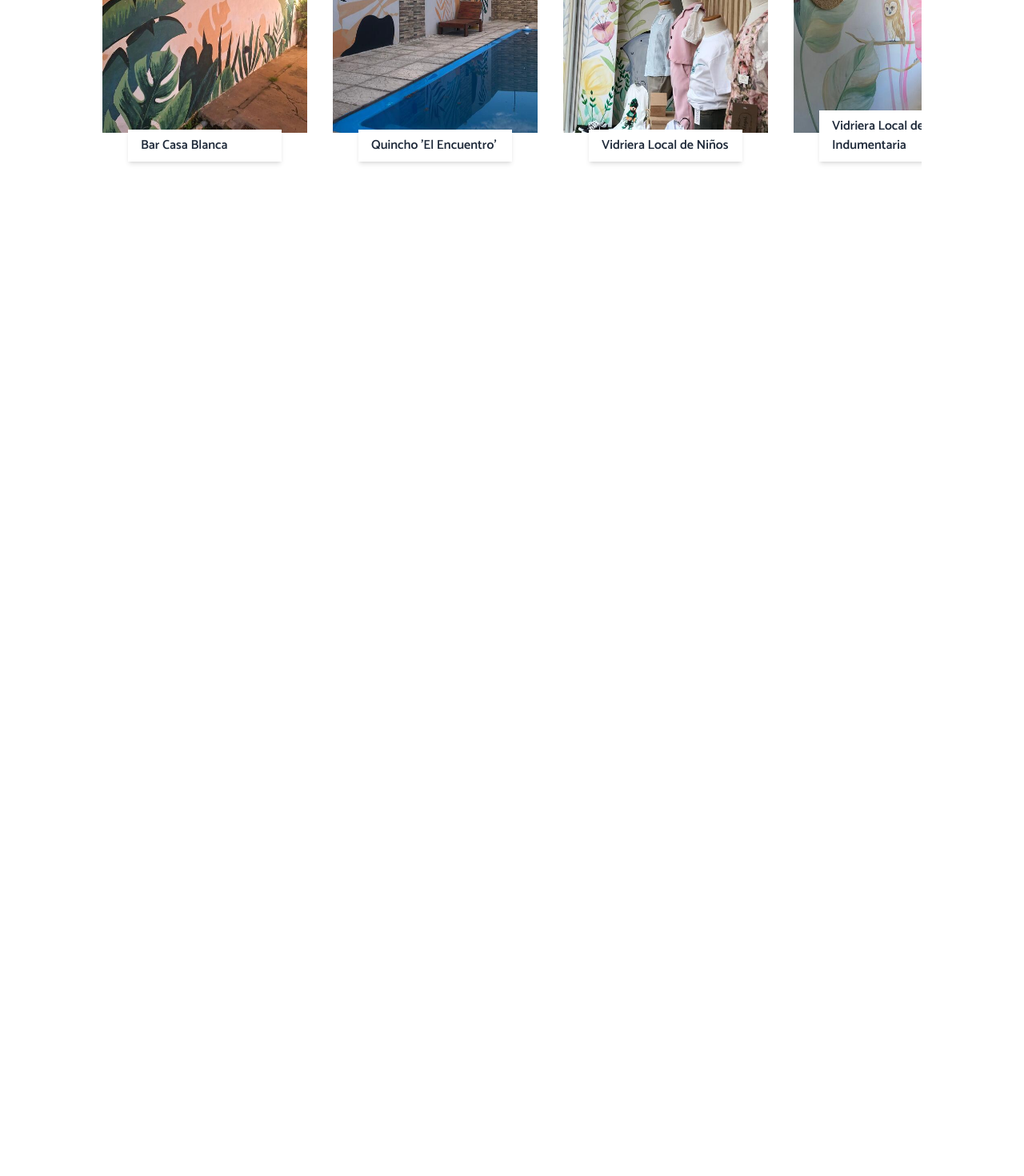
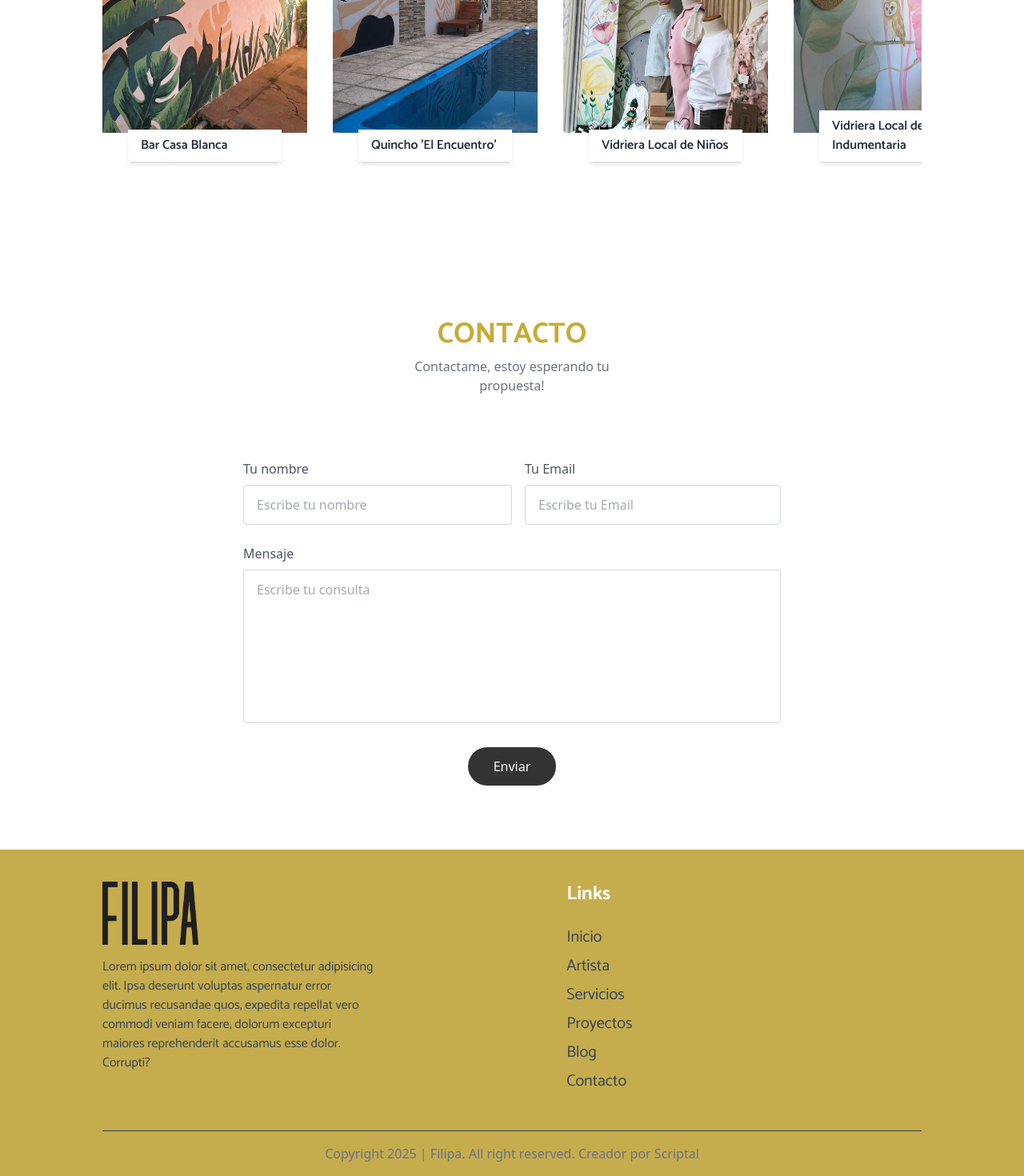
Before and after one commit to enzodb97/webfilipa, a React (Vite) app: page / in a window 1280 px wide. Shown: the part 2204-3674 px from the top of the page at 80% size. Before the commit the page ends 2522 px from the top, so only its background shows below. Built offline with nearby package versions, Linux system fonts and the light colour scheme.

Commit message:
add framer motion

```diff
--- a/index.html
+++ b/index.html
@@ -4,7 +4,7 @@
     <meta charset="UTF-8" />
     <link rel="icon" type="image/ico+xml" href="/favicon.ico" />
     <meta name="viewport" content="width=device-width, initial-scale=1.0" />
-    <title>Vite + React</title>
+    <title>Filipa - Pintura en murales y retrato de mascotas</title>
   </head>
   <body>
     <div id="root"></div>
--- a/package.json
+++ b/package.json
@@ -12,9 +12,11 @@
   "dependencies": {
     "@tailwindcss/postcss": "^4.0.3",
     "@tailwindcss/vite": "^4.0.3",
+    "motion": "^12.1.0",
     "react": "^18.3.1",
     "react-dom": "^18.3.1",
-    "react-icons": "^5.4.0"
+    "react-icons": "^5.4.0",
+    "react-toastify": "^11.0.3"
   },
   "devDependencies": {
     "@eslint/js": "^9.17.0",
--- a/src/App.jsx
+++ b/src/App.jsx
@@ -1,12 +1,18 @@
 import Header from "./components/Header"
 import About from "./components/About"
 import Projects from "./components/Projects"
+import Contact from "./components/Contact"
+import Footer from "./components/Footer"
+import { ToastContainer  } from 'react-toastify';
 const App = () => {
   return (
     <div className="w-full overflow-hidden">
+      <ToastContainer/>
       <Header/>
       <About/>
       <Projects/>
+      <Contact/>
+      <Footer/>
     </div>
   )
 }
--- a/src/components/About.jsx
+++ b/src/components/About.jsx
@@ -3,22 +3,26 @@
 import { PiPaintBrushBroad } from "react-icons/pi";
 import { GiStoneWall } from "react-icons/gi";
 import { SlPicture } from "react-icons/sl";
-
+import { motion } from "motion/react";
 const About = () => {
   return (
-    <div
+    <motion.div
+      initial={{ opacity: 0, x: 200 }}
+      transition={{ duration: 1 }}
+      whileInView={{ opacity: 1, x: 0 }}
+      viewport={{ once: true }}
       className="flex flex-col items-center justify-center container mx-auto p-14 md:px-20 lg:px-32 w-full overflow-hidden"
       id="About"
     >
       <h1 className="text-2xl sm:text-4xl font-semibold md-2 catamaran text-yellow">
-
         SOBRE <span>{String.fromCharCode(32)}</span>
         <span className="underline underline-offset-4 decoration-1 font-semibold under catamaran">
-
           LA ARTISTA
         </span>
       </h1>
-      <p className="text-gray-500 max-w-80 text-center mb-8">Mi nombre es Mariana Arias</p>
+      <p className="text-gray-500 max-w-80 text-center mb-8">
+        Mi nombre es Mariana Arias
+      </p>
       <div className="flex flex-col md:flex-row items-center md:items-start md:gap-20">
         <img
           src={assets.brand_img}
@@ -48,11 +52,18 @@
               <p>clientes confiaron</p>
             </div>
           </div>
-          <p className="my-10 max-w-lg"> Soy una artista visual apasionada por fusionar el arte pop con el realismo en formas orgánicas y tonos pasteles. Me especializo en crear murales y retratos de animales personalizados que reflejan la esencia y personalidad de mis clientes. Mi enfoque se centra en respetar los gustos e intenciones del cliente, adaptando colores y estilos para armonizar con el ambiente. Trabajo del arte desde 2018.
+          <p className="my-10 max-w-lg">
+            {" "}
+            Soy una artista visual apasionada por fusionar el arte pop con el
+            realismo en formas orgánicas y tonos pasteles. Me especializo en
+            crear murales y retratos de animales personalizados que reflejan la
+            esencia y personalidad de mis clientes. Mi enfoque se centra en
+            respetar los gustos e intenciones del cliente, adaptando colores y
+            estilos para armonizar con el ambiente. Trabajo del arte desde 2018.
           </p>
         </div>
       </div>
-    </div>
+    </motion.div>
   );
 };
 
--- /dev/null
+++ b/src/components/Contact.jsx
@@ -0,0 +1,93 @@
+import { toast } from "react-toastify";
+import { useState } from "react";
+import { motion } from "motion/react"
+const Contact = () => {
+    const [result, setResult] = useState("");
+
+    const onSubmit = async (event) => {
+        event.preventDefault();
+        setResult("Enviando tu consulta, aguarde unos segundos....");
+        const formData = new FormData(event.target);
+
+        formData.append("access_key", import.meta.env.VITE_SECRET_KEY);
+
+        try {
+          const response = await fetch("https://api.web3forms.com/submit", {
+            method: "POST",
+            body: formData
+          });
+
+          const data = await response.json();
+
+          console.log("Response Data:", data);
+
+          if (data.success) {
+            setResult("");
+            toast.success("¡Mensaje enviado! En breve te estaré contactando");
+            event.target.reset();
+          } else {
+            console.error("Error:", data);
+            toast.error("UPS! Hubo un error al enviar el mensaje. Intenté en unos minutos");
+            setResult("");
+          }
+        } catch (error) {
+          console.error("Error de red:", error);
+          toast.error("Error de red, intenta nuevamente más tarde.");
+          setResult("");
+        }
+      };
+
+
+    return (
+      <motion.div
+      initial={{opacity:0, x:200}}
+      transition={{duration:1}}
+      whileInView={{opacity:1, x:0}}
+      viewport={{once:true}}
+
+        className="text-center p-6 py-20 lg:px-32 w-full overflow-hidden "
+        id="Contact"
+      >
+        <h1 className=" uppercase text-2xl sm:text-4xl font-bold mb-2 text-center text-yellow catamaran">
+          Contacto
+        </h1>
+        <p className="text-center text-gray-500 mb-12 max-w-80 mx-auto ">
+          Contactame, estoy esperando tu propuesta!
+        </p>
+        <form onSubmit={onSubmit} className="max-w-2xl mx-auto text-gray-600 pt-8">
+          <div className="flex flex-wrap">
+            <div className="w-full md:w-1/2 text-left">
+              Tu nombre
+              <input
+                className="w-full border border-gray-300 rounded py-3 px-4 mt-2"
+                type="text"
+                name="Name"
+                placeholder="Escribe tu nombre"
+                required
+              />
+            </div>
+            <div className="w-full md:w-1/2 text-left md:pl-4">
+              Tu Email
+              <input
+                type="email"
+                className="w-full border border-gray-300 rounded py-3 px-4 mt-2"
+                name="email"
+                placeholder="Escribe tu Email"
+                required
+              />
+            </div>
+          </div>
+          <div className="my-6 text-left">
+              Mensaje
+              <textarea className="w-full border border-gray-300 rounded py-3 px-4 mt-2 h-48 resize-none" name="Message" placeholder="Escribe tu consulta" required>
+              </textarea>
+          </div>
+          <button className="py-3 px-8 w-max flex items-center justify-between gap-2 bg-black/80 text-white rounded-full mx-auto">
+          {result ? result : "Enviar"}
+          </button>
+        </form>
+      </motion.div>
+    );
+};
+
+export default Contact;
--- /dev/null
+++ b/src/components/Footer.jsx
@@ -0,0 +1,54 @@
+import { assets } from "../assets/assets";
+import { motion } from "motion/react"
+const Footer = () => {
+  return (
+    <div
+      className="pt-10 px-4 md:px-20 lg:px-32 footer-bg w-full overflow-hidden"
+      id="Footer"
+    >
+      <div className="container mx-auto flex flex-col md:flex-row justify-between items-start">
+        <div className="w-full md:w-1/3 mb-8 md:mb:-0">
+          <img src={assets.filipan} alt="logo" className="w-30" />
+          <p className="catamaran text-gray-700 mt-4">
+            Lorem ipsum dolor sit amet, consectetur adipisicing elit. Ipsa
+            deserunt voluptas aspernatur error ducimus recusandae quos, expedita
+            repellat vero commodi veniam facere, dolorum excepturi maiores
+            reprehenderit accusamus esse dolor. Corrupti?
+          </p>
+        </div>
+        <div className="w-full md:w-1/5 mb-8 md:mb-0">
+          <h3 className="catamaran text-white text-2xl font-bold">Links</h3>
+          <br />
+          <ul className="catamaran flex flex-col gap-2 text-gray-700 text-xl">
+            <a href="/" className="hover:text-white ">
+              Inicio
+            </a>
+            <a href="#About" className="hover:text-white">
+              Artista
+            </a>
+            <a href="#Services" className="hover:text-white ">
+              Servicios
+            </a>
+            <a href="#Projects" className="hover:text-white ">
+              Proyectos
+            </a>
+            <a href="#Blog" className="hover:text-white ">
+              Blog
+            </a>
+            <a href="#Contact" className="hover:text-white ">
+              Contacto
+            </a>
+          </ul>
+        </div>
+        <div className=" border-gray-700 py-4 mt-10 text-center text-gray-500">
+
+      </div>
+      </div>
+      <div className="border-t border-gray-700 py-4 mt-10 text-center text-gray-500">
+      Copyright 2025 | Filipa. All right reserved. Creador por <a href="https://porfolio-swart-phi.vercel.app/" target="_blank">Scriptal </a>
+      </div>
+    </div>
+  );
+};
+
+export default Footer;
--- a/src/components/Header.jsx
+++ b/src/components/Header.jsx
@@ -1,5 +1,6 @@
 import { assets } from "../assets/assets"
 import Navbar from "./Navbar"
+import { motion } from "motion/react"
 
 const Header = () => {
   return (
@@ -12,7 +13,13 @@
         <p className="text-2xl md:text-4xl font-semibold mt-4">MURALES . CUADROS . ARTE</p>
       </div>
  */}
- <div className="container text-center mx-auto py-4 px-6 md:px-20 lg:px-32 text-white">
+ <motion.div
+ initial={{opacity:0, y:100}}
+ transition={{duration:1.5}}
+ whileInView={{opacity:1, y:0}}
+ viewport={{once:true}}
+
+ className="container text-center mx-auto py-4 px-6 md:px-20 lg:px-32 text-white">
     <h2 className="catamaran text-5xl sm:text-6xl md:text-[82px] inline-block max-w-3xl font-semibold pt-20">
     ELEVA TUS ESPACIOS CON ARTE
     </h2>
@@ -26,7 +33,7 @@
     </div>
     */}
 </div>
- </div>
+ </motion.div>
 
   </div>
   )
--- a/src/index.css
+++ b/src/index.css
@@ -10,3 +10,6 @@
 .text-yellow{
     color: #C8AB37;
 }
+.footer-bg{
+    background-color: #c5ad4d;
+}
```
Also changed, not shown: src/components/Projects.jsx (+37 -33 lines), 2 other files (tests, documents, lock files or other folders).
